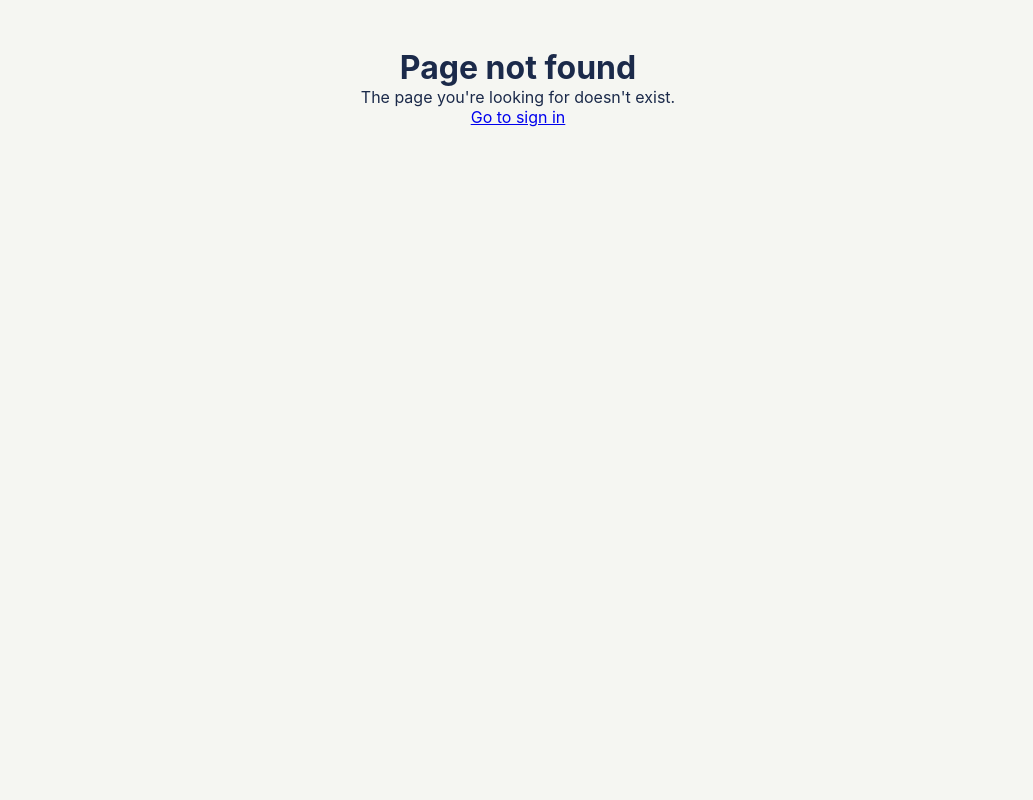
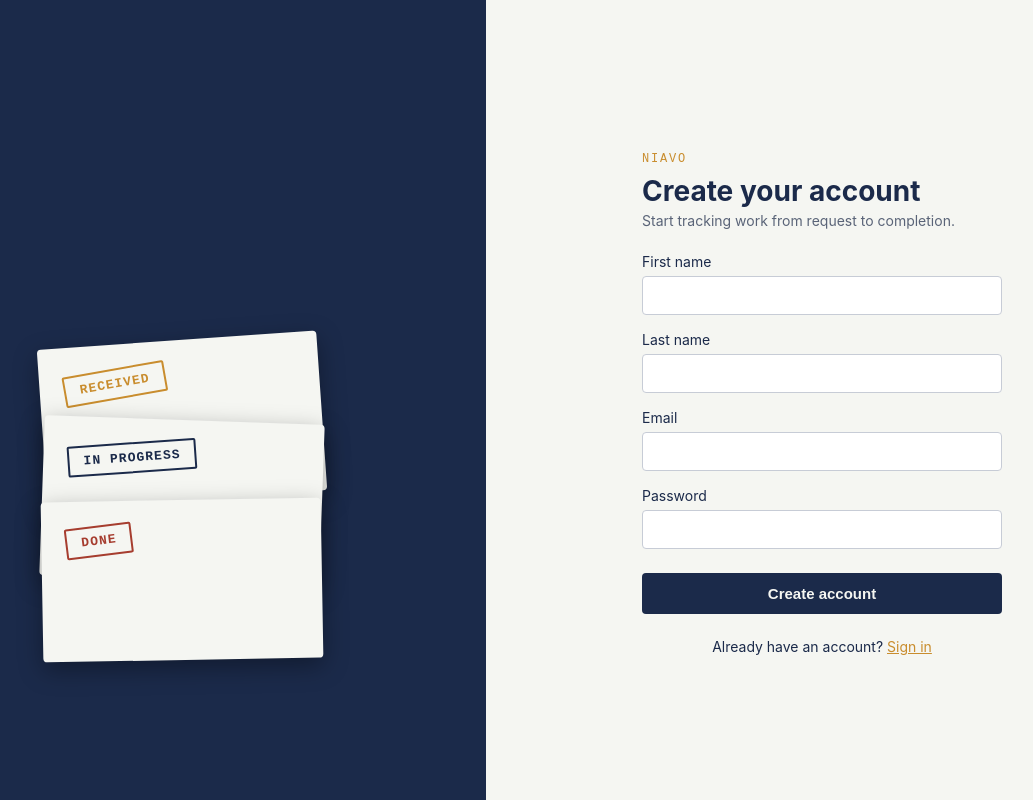
Before and after one commit to breodoyo/niavo, a React app in the folder frontend/: page /signup in a window 1280 px wide. Before the commit this address had no page. Shown: the whole page, without its empty margins (122-1155 px from the left). Built offline with nearby package versions, Linux system fonts and the light colour scheme; the HTML template or start-up script is replaced by a standard one.

Commit message:
Add Signup page and wire into routes

```diff
--- /dev/null
+++ b/frontend/src/pages/Signup.tsx
@@ -0,0 +1,121 @@
+import { useState, type FormEvent } from "react";
+import { useNavigate, Link } from "react-router-dom";
+import { useAuth } from "../hooks/useAuth";
+import "./Login.css";
+
+export default function Signup() {
+  const [firstName, setFirstName] = useState("");
+  const [lastName, setLastName] = useState("");
+  const [email, setEmail] = useState("");
+  const [password, setPassword] = useState("");
+  const [error, setError] = useState<string | null>(null);
+  const [isSubmitting, setIsSubmitting] = useState(false);
+
+  const { signup } = useAuth();
+  const navigate = useNavigate();
+
+  async function handleSubmit(e: FormEvent) {
+    e.preventDefault();
+    setError(null);
+    setIsSubmitting(true);
+
+    try {
+      await signup({
+        first_name: firstName,
+        last_name: lastName,
+        email,
+        password,
+      });
+      navigate("/login");
+    } catch (err: any) {
+      const message =
+        err?.response?.data?.message || "Something went wrong. Please try again.";
+      setError(message);
+    } finally {
+      setIsSubmitting(false);
+    }
+  }
+
+  return (
+    <div className="login-page">
+      <div className="login-panel">
+        <div className="ticket-stack" aria-hidden="true">
+          <div className="ticket ticket-1">
+            <span className="stamp stamp-received">RECEIVED</span>
+          </div>
+          <div className="ticket ticket-2">
+            <span className="stamp stamp-progress">IN PROGRESS</span>
+          </div>
+          <div className="ticket ticket-3">
+            <span className="stamp stamp-done">DONE</span>
+          </div>
+        </div>
+      </div>
+
+      <div className="login-form-panel">
+        <form className="login-form" onSubmit={handleSubmit}>
+          <div className="login-header">
+            <span className="login-eyebrow">NIAVO</span>
+            <h1>Create your account</h1>
+            <p>Start tracking work from request to completion.</p>
+          </div>
+
+          {error && <div className="login-error">{error}</div>}
+
+          <label className="login-field">
+            <span>First name</span>
+            <input
+              type="text"
+              value={firstName}
+              onChange={(e) => setFirstName(e.target.value)}
+              required
+              autoComplete="given-name"
+            />
+          </label>
+
+          <label className="login-field">
+            <span>Last name</span>
+            <input
+              type="text"
+              value={lastName}
+              onChange={(e) => setLastName(e.target.value)}
+              required
+              autoComplete="family-name"
+            />
+          </label>
+
+          <label className="login-field">
+            <span>Email</span>
+            <input
+              type="email"
+              value={email}
+              onChange={(e) => setEmail(e.target.value)}
+              required
+              autoComplete="email"
+            />
+          </label>
+
+          <label className="login-field">
+            <span>Password</span>
+            <input
+              type="password"
+              value={password}
+              onChange={(e) => setPassword(e.target.value)}
+              required
+              minLength={8}
+              autoComplete="new-password"
+            />
+          </label>
+
+          <button type="submit" disabled={isSubmitting}>
+            {isSubmitting ? "Creating account…" : "Create account"}
+          </button>
+
+          <p className="login-footer">
+            Already have an account? <Link to="/login">Sign in</Link>
+          </p>
+        </form>
+      </div>
+    </div>
+  );
+}
--- a/frontend/src/routes.tsx
+++ b/frontend/src/routes.tsx
@@ -1,5 +1,6 @@
 import { Routes, Route } from "react-router-dom";
 import Login from "./pages/Login";
+import Signup from "./pages/Signup";
 import Dashboard from "./pages/Dashboard";
 import NotFound from "./pages/NotFound";
 import { ProtectedRoute } from "./components/ProtectedRoute";
@@ -8,6 +9,7 @@ export function AppRoutes() {
   return (
     <Routes>
       <Route path="/login" element={<Login />} />
+      <Route path="/signup" element={<Signup />} />
       <Route
         path="/dashboard"
         element={
```
